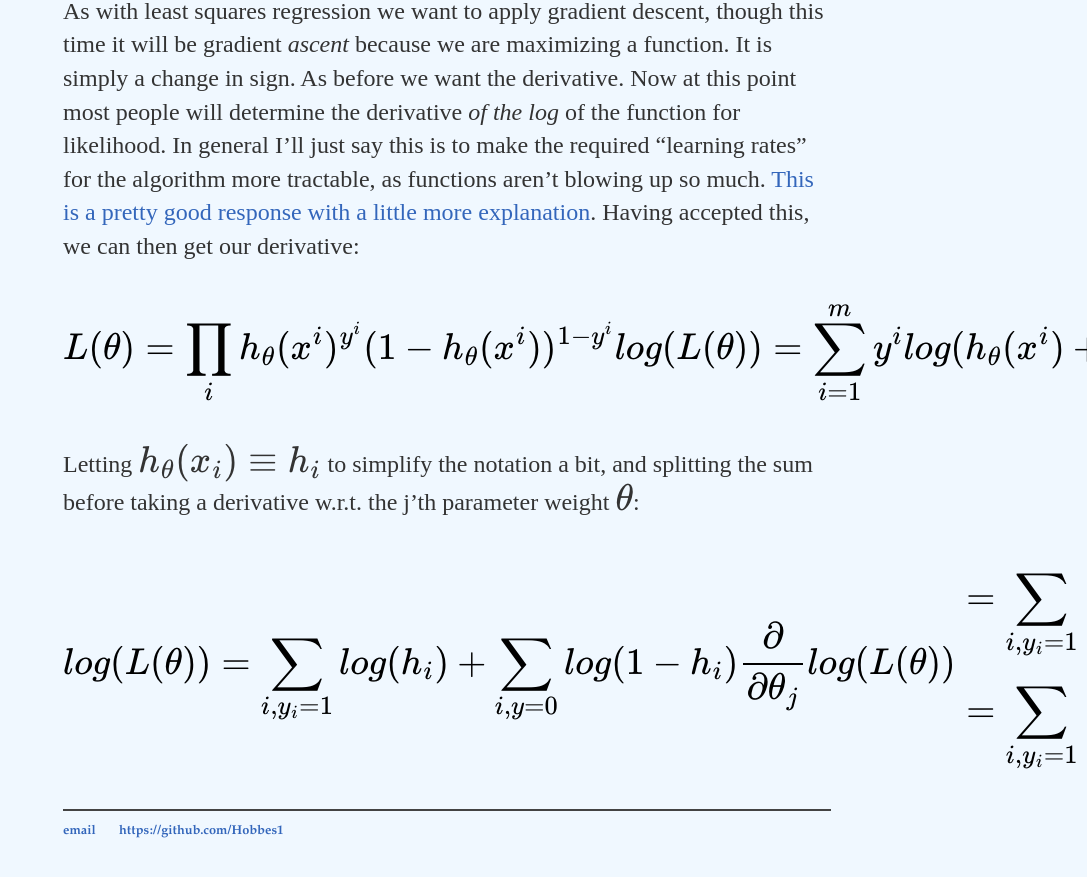
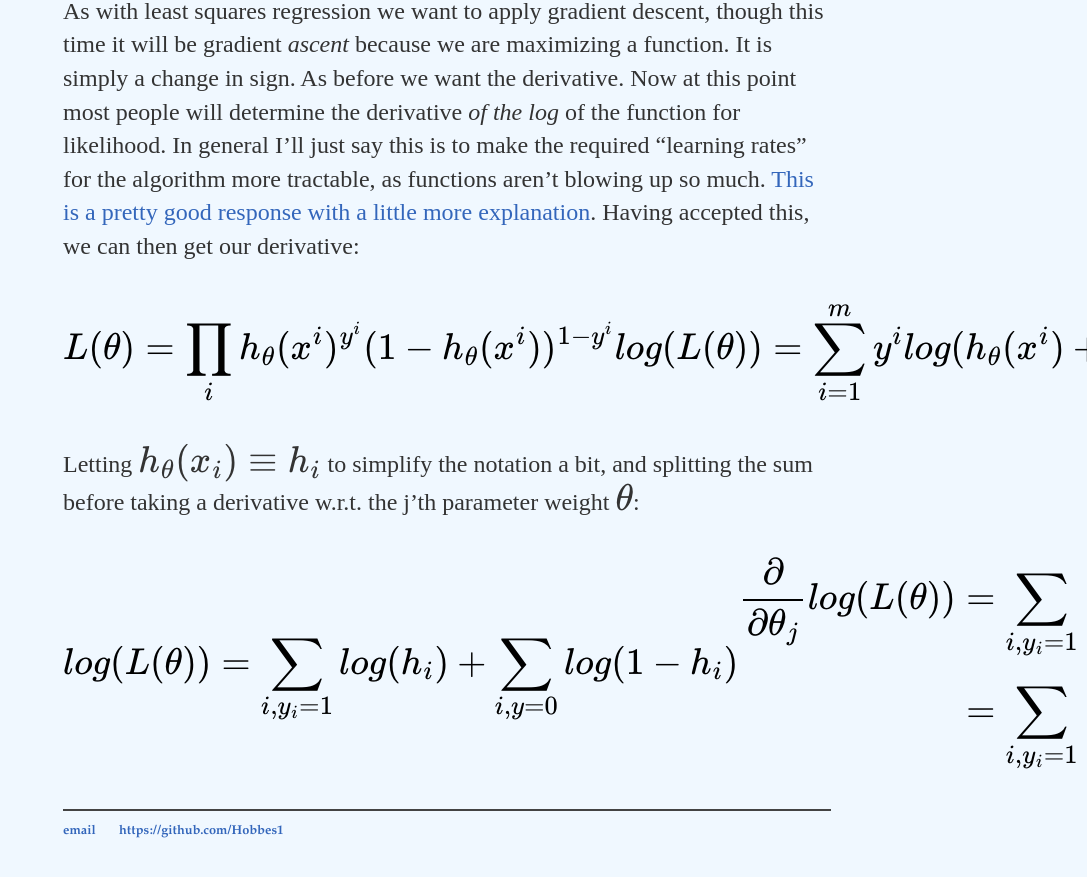
Before and after one commit to Kyle-Lewis/Kyle-Lewis.github.io, a Jekyll site: the page built from _posts/2018-03-05-Logistic-Regression.md, in a window 1280 px wide and 900 px high, scrolled down 2685 px. Shown: the top 877 px of the window, without its empty margins (193-1280 px from the left). Built offline with Jekyll 4.4.1, drawn with Linux system fonts in a browser that asks for light colours; formulas are drawn with MathJax 3.

Commit message:
script update

```diff
--- a/_posts/2018-03-05-Logistic-Regression.md
+++ b/_posts/2018-03-05-Logistic-Regression.md
@@ -75,8 +75,7 @@
 <div style="font-size: 150%;">
 	$$
 	log(L(\theta)) = \sum_{i, y_i=1}log(h_i) + \sum_{i, y=0}log(1-h_i) \\
-	\frac{\partial}{\partial\theta_j}log(L(\theta)) \\
-	\begin{align} & = \sum_{i, y_i=1}\frac{\partial}{\partial\theta_j}log(h_i) + \sum_{i, y=0}\frac{\partial}{\partial\theta_j}log(1-h_i) \\
+	\begin{align}\frac{\partial}{\partial\theta_j}log(L(\theta)) & = \sum_{i, y_i=1}\frac{\partial}{\partial\theta_j}log(h_i) + \sum_{i, y=0}\frac{\partial}{\partial\theta_j}log(1-h_i) \\
 	&= \sum_{i, y_i=1}\frac{1}{h_i}\frac{\partial}{\partial\theta_j}h_i + \sum_{i, y=0}\frac{1}{1-h_i}(\frac{-\partial}{\partial\theta_j}h_i)
 	\end{align}
 	$$
```
